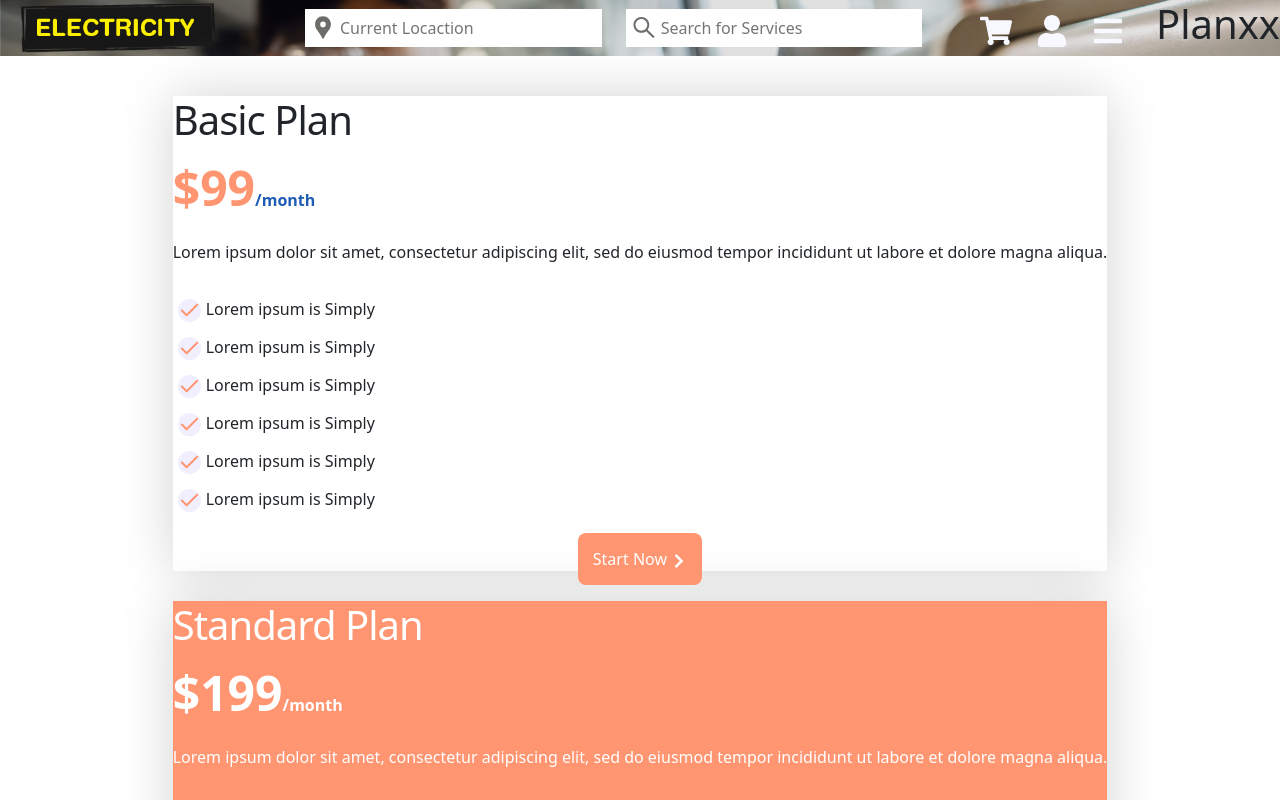
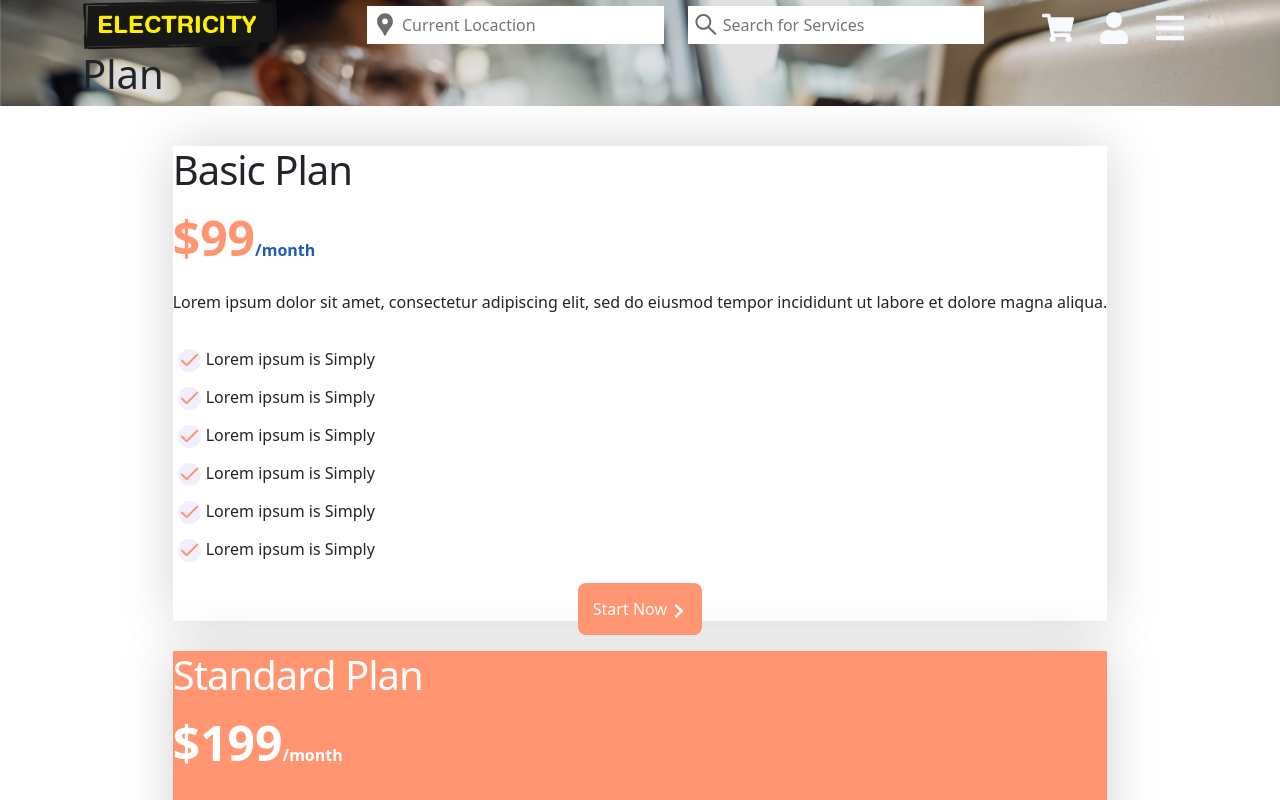
Before and after one commit to piyushNextupgrad/electricitySudhanshuUser, a Next.js app: page /plan in a window 1280 px wide. Shown: the top 800 px of the page. Built offline with nearby package versions, Linux system fonts and the light colour scheme.

Commit message:
Update page.jsx
inner title

```diff
--- a/src/app/plan/page.jsx
+++ b/src/app/plan/page.jsx
@@ -19,12 +19,9 @@ const Plan = () => {
      <div className="container">
        <div className="row align-items-center">
         <Navbar />
-       </div>
+          <h1 className="innerheading">Plan</h1>
+        </div>
           </div>
-        <div>
-          <h1>Planxx</h1>
-        </div>
-
     </section>
     <section className={style.section2}>
       <div>
```
